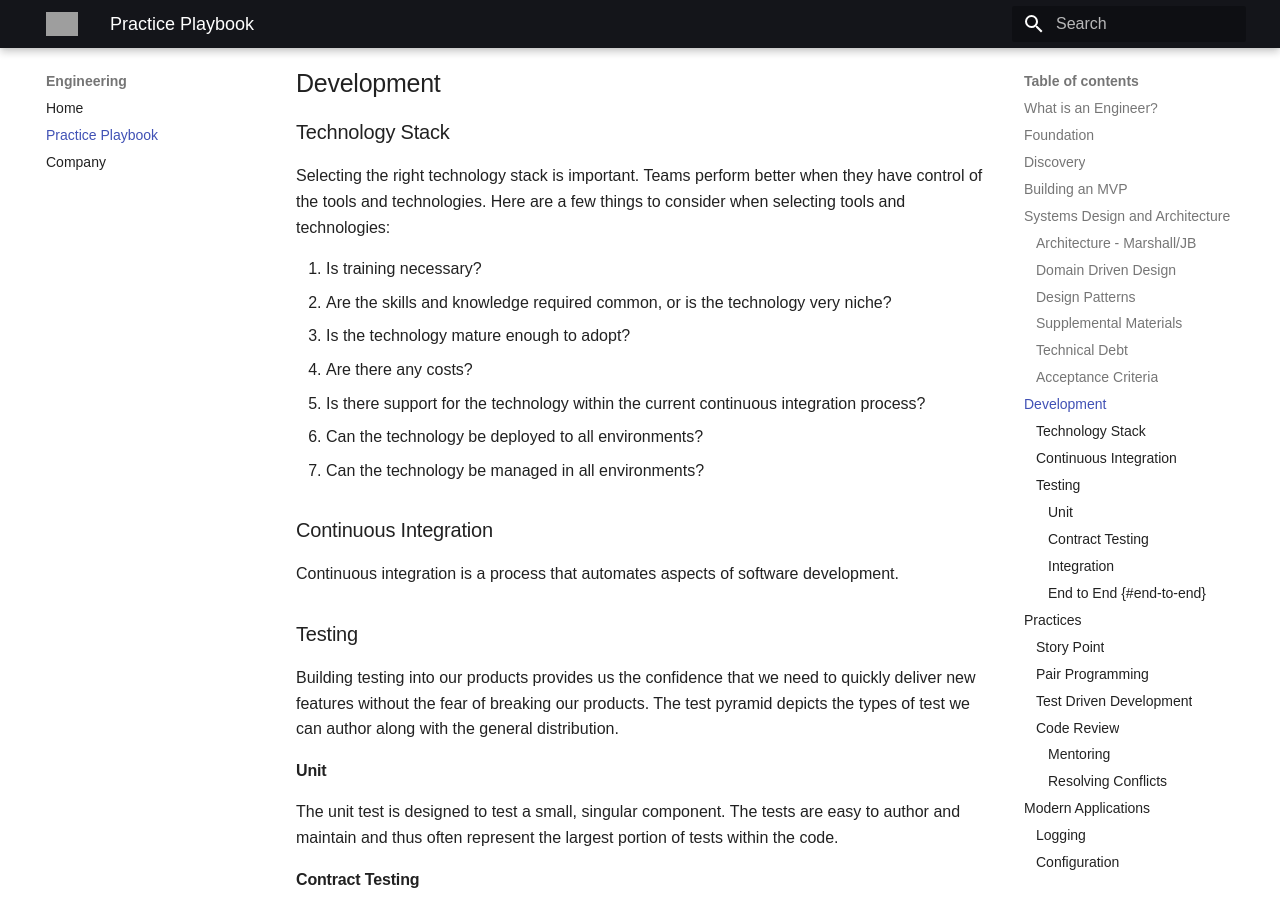
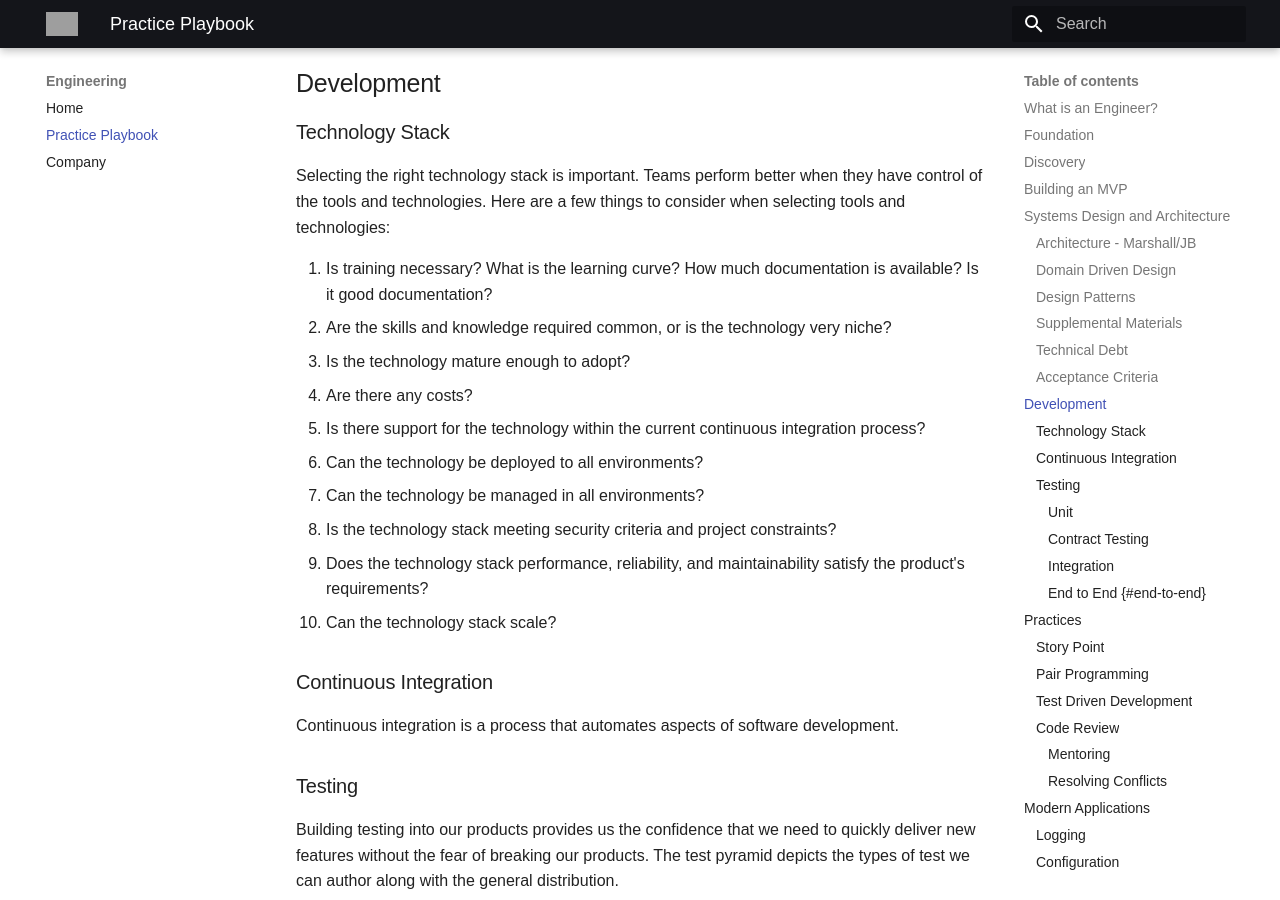
Before and after one commit to rise8-us/rise8-us, an MkDocs documentation site: the page built from docs/practice-playbook.md, in a window 1280 px wide and 900 px high, scrolled down 3732 px. Built offline with MkDocs 1.6.1 and Material for MkDocs 9.7.7, drawn with Linux system fonts in a browser that asks for light colours; some web fonts are replaced; grey boxes are pictures that could not be loaded.

Commit message:
WIP: updating technology stack section

```diff
--- a/docs/practice-playbook.md
+++ b/docs/practice-playbook.md
@@ -108,8 +108,6 @@ Proof of Concept >> Prototype >> MVP
 
 Technical debt can be defined as aspects of our code that will slow down future development. Debt can be intentional or unintentional but must be managed. Incurring too much technical debt can lead to a reduction in productivity, maintainability and testability which in turn leads to unhappy employees and decreased organizational performance. Engineers are responsible for making technical debt visible. Here are a few ways to mitigate and manage technical debt in your products:
 
-
-
 1. Keep a log of debt on your project for future conversations
 2. Discuss during backlog grooming
 3. Establish coding and documentation standards
@@ -128,13 +126,16 @@ Engineers can help the team by reviewing acceptance criteria before the sprint b
 
 Selecting the right technology stack is important. Teams perform better when they have control of the tools and technologies. Here are a few things to consider when selecting tools and technologies:
 
-1. Is training necessary?
+1. Is training necessary? What is the learning curve? How much documentation is available? Is it good documentation?
 2. Are the skills and knowledge required common, or is the technology very niche?
 3. Is the technology mature enough to adopt?
 4. Are there any costs?
 5. Is there support for the technology within the current continuous integration process?
 6. Can the technology be deployed to all environments?
 7. Can the technology be managed in all environments?
+8. Is the technology stack meeting security criteria and project constraints?
+9. Does the technology stack performance, reliability, and maintainability satisfy the product's requirements?
+10. Can the technology stack scale?
 
 
 ### Continuous Integration
```
